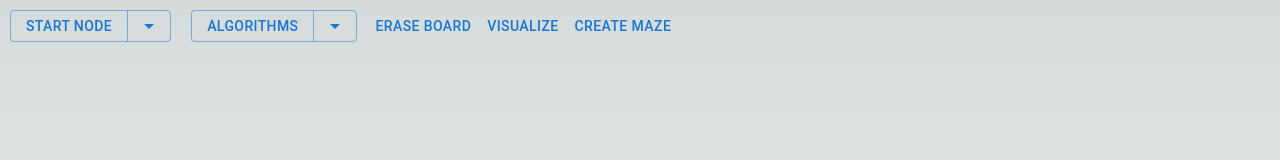
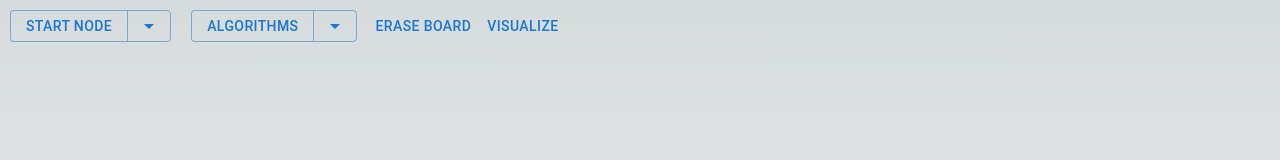
Before and after one commit to omarabdiwali/dijkstra-visualizer, a Next.js app: page / in a window 1280 px wide. Shown: the top 160 px of the page. Built offline with nearby package versions, Linux system fonts and the light colour scheme.

Commit message:
hiding scrollbar

```diff
--- a/pages/index.js
+++ b/pages/index.js
@@ -235,7 +235,7 @@ export default function Home() {
       <Dropdown options={algos} title="Algorithms" onClick={findPath} />
       <Button onClick={eraseAll}>Erase Board</Button>
       <Button onClick={runAlgorithm}>{algorithm}</Button>
-      <Button onClick={drawMaze}>Create Maze</Button>
+      {/* <Button onClick={drawMaze}>Create Maze</Button> */}
       <div className={styles.App}>
         <WindowSizeListener onResize={() => {
           setOffset(document.getElementById("board").getBoundingClientRect());
--- a/styles/globals.css
+++ b/styles/globals.css
@@ -1,4 +1,8 @@
 @import url('https://fonts.googleapis.com/css2?family=Inter:wght@500&display=swap');
+
+::-webkit-scrollbar {
+  background-color: transparent;
+}
 
 :root {
   --max-width: 1100px;
```
